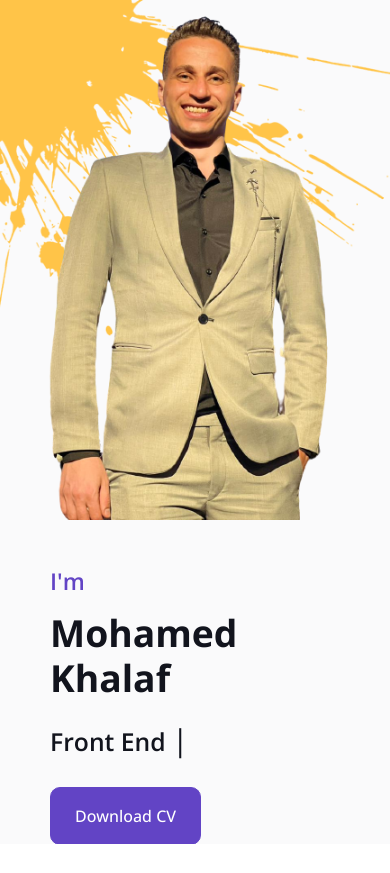
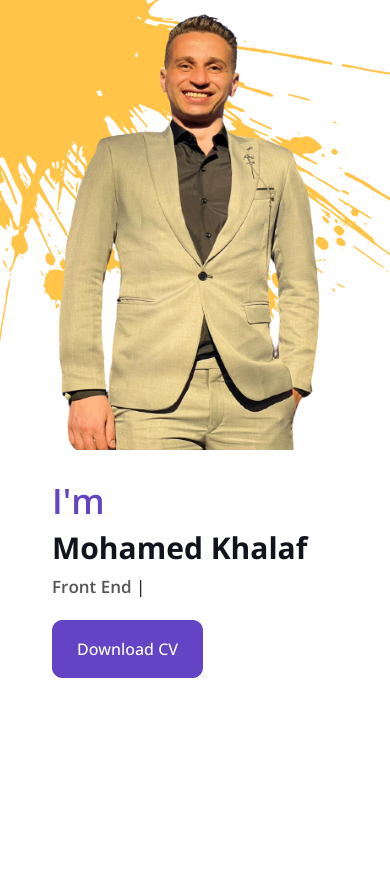
Before and after one commit to Mohamed-khalaf-95/Khalaf-Portfolio, a plain HTML site: page index.html in a window 390 px wide. Shown: the top 873 px of the page. Drawn offline with nearby package versions, Linux system fonts and the light colour scheme.

Commit message:
landin update

```diff
--- a/css/style.css
+++ b/css/style.css
@@ -1,7 +1,8 @@
 /********** Template CSS **********/
-*{
+* {
   text-transform: capitalize;
 }
+
 :root {
   --primary: #6244c5;
   --secondary: #ffc448;
@@ -103,60 +104,103 @@
 }
 
 /*** Header ***/
-#home {
-  margin-bottom: 6rem;
+.landing {
   background: url(../img/bg-header.png) left top no-repeat;
   height: 100vh;
   overflow: hidden;
+  position: relative;
 }
-#home .container {
-  height: 100vh;
-}
-#home .container .landing {
-  height: 100%;
+
+.landing .container {
+  min-height: 100vh;
   display: flex;
   justify-content: space-between;
+  align-items: center;
+  gap: 40px;
+  padding-bottom: 100px;
+  position: relative;
 }
-.landing-img{
-    background: url(../img/bg-header.png) 0% 0% no-repeat;
-    padding: 0;
-    margin: var(--bs-gutter-y) 0;
-    overflow: hidden;
-    display: flex;
-    border-radius: 30px;
-    background-size: 115%;
+
+@media(max-width: 991px) {
+  .landing .container {
+    flex-direction: column;
+    gap: 10px;
   }
-.landing-img img {
-  width: 500px;
+}
+
+@media(max-width: 767px) {
+  .landing .container {
+    flex-direction: column;
+    gap: 10px;
+  }
+}
+
+.landing .container .imag {
+  background: url(../img/bg-header.png) right top no-repeat;
+  border-radius: 20px;
+}
+
+@media(max-width: 991px) {
+  .landing .container .imag {
+    background: none;
+    order: -1;
+  }
+}
+
+@media(max-width: 767px) {
+  .landing .container .imag {
+    background: none;
+    order: -1;
+  }
+}
+
+.landing .container .imag img {
+  width: 600px;
   max-width: 100%;
 }
-#home .container .landing .download{
-    margin: 60px 0 !important;
-}
-/* start media  */
-@media(max-width: 767px){
-    .landing-img{
-        border-radius: 0;
+
+@media(max-width: 991px) {
+  .landing .container .imag img {
+    height: 450px;
+    max-width: 100%;
   }
 }
-@media (max-width: 991px) {
-    #home {
-      background: none;
+
+@media(max-width: 767px) {
+  .landing .container .imag img {
+    height: 450px;
   }
-  .landing-info {
-    margin: 0;
-    padding: 0 50px;
 }
-  .landing-img {
-    order: -1;
+
+.landing .container .info {
+  width: 100%;
+  flex: 1;
+  flex-basis: 70%;
+  padding: 20px 40px;
 }
-  .landing-img img {
-    width: 400px;
-    max-width: 100%;
+
+.landing .container .info h3 {
+  color: #6344c5;
+  font-size: 35px;
 }
-  #home .container .landing .download{
-    margin: 25px 0 !important;
+
+.landing .container .info h1 {
+  font-size: 50px;
+  font-weight: 700;
+  width: 450px;
 }
+
+@media(max-width: 767px) {
+  .landing .container .info h1 {
+    font-size: 30px;
+    width: 100%;
+  }
+}
+
+.landing .container .info h2 {
+  font-size: 30px;
+  color: #555;
+  line-height: 1.5;
 }
 
 .typed-cursor {
@@ -164,97 +208,32 @@
   color: var(--dark);
 }
 
-.btn-play {
-  position: relative;
-  display: block;
-  box-sizing: content-box;
-  width: 16px;
-  height: 26px;
-  border-radius: 100%;
-  border: none;
-  outline: none !important;
-  padding: 18px 20px 20px 28px;
-  background: var(--primary);
+.landing .container .info .typed-cursor {
+  font-size: 30px !important;
 }
 
-.btn-play:before {
-  content: "";
-  position: absolute;
-  z-index: 0;
-  left: 50%;
-  top: 50%;
-  transform: translateX(-50%) translateY(-50%);
-  display: block;
-  width: 60px;
-  height: 60px;
-  background: var(--primary);
-  border-radius: 100%;
-  animation: pulse-border 1500ms ease-out infinite;
+@media(max-width: 767px) {
+  .landing .container .info h2 {
+    font-size: 17px;
+    line-height: 1;
   }
 
-.btn-play:after {
-  content: "";
-  position: absolute;
-  z-index: 1;
-  left: 50%;
-  top: 50%;
-  transform: translateX(-50%) translateY(-50%);
-  display: block;
-  width: 60px;
-  height: 60px;
-  background: #ffffff;
-  border-radius: 100%;
-  transition: all 200ms;
-}
-
-.btn-play span {
-  display: block;
-  position: relative;
-  z-index: 3;
-  width: 0;
-  height: 0;
-  left: -1px;
-  border-left: 16px solid var(--primary);
-  border-top: 11px solid transparent;
-  border-bottom: 11px solid transparent;
-}
-
-@keyframes pulse-border {
-  0% {
-    transform: translateX(-50%) translateY(-50%) translateZ(0) scale(1);
-    opacity: 1;
-  }
-
-  100% {
-    transform: translateX(-50%) translateY(-50%) translateZ(0) scale(2);
-    opacity: 0;
+  .landing .container .info .typed-cursor {
+    font-size: 17px !important;
   }
 }
 
-.modal-video .modal-dialog {
-  position: relative;
-  max-width: 800px;
-  margin: 60px auto 0 auto;
+.landing .container .info .download {
+  margin-top: 50px;
 }
 
-.modal-video .modal-body {
-  position: relative;
-  padding: 0px;
+@media(max-width: 767px) {
+  .landing .container .info .download {
+    margin-top: 20px;
+  }
 }
 
-.modal-video .close {
-  position: absolute;
-  width: 30px;
-  height: 30px;
-  right: 0px;
-  top: -30px;
-  z-index: 999;
-  font-size: 30px;
-  font-weight: normal;
-  color: #ffffff;
-  background: #000000;
-  opacity: 1;
-}
+/* end header  */
 
 /*** About ***/
 #about .years .display-1 {
@@ -303,11 +282,12 @@
 }
 
 /*** Project Portfolio ***/
-.portfolio-container{
+.portfolio-container {
   display: grid;
   grid-template-columns: repeat(auto-fill, minmax(300px, 1fr));
   gap: 40px;
 }
+
 #portfolio-flters li {
   display: inline-block;
   font-weight: 500;
@@ -327,10 +307,12 @@
   position: relative;
   height: 400px;
 }
-.portfolio-img img{
+
+.portfolio-img img {
   min-width: 100%;
   height: 400px;
 }
+
 .portfolio-btn {
   position: absolute;
   width: 100%;
@@ -481,3 +463,16 @@
 .testimonial-carousel .owl-dot.active::after {
   background: var(--primary);
 }
+
+/* starrt map  */
+.map {
+  margin: 0 auto;
+}
+
+@media(max-width: 767px) {
+  .map {
+    padding: 0 10px;
+  }
+}
+
+/* end map  */
--- a/index.html
+++ b/index.html
@@ -75,23 +75,19 @@
 
 
     <!-- Header Start -->
-    <div class="container-fluid bg-light my-6 mt-0" id="home">
+    <div class="landing" id="home">
         <div class="container">
-            <div class="row g-5 align-items-center landing">
-                <div class="col-lg-6 py-6 pb-0 pt-lg-0 landing-info">
-                    <h3 class="text-primary mb-3">I'm</h3>
-                    <h1 class="display-3 mb-3">Mohamed Khalaf</h1>
-                    <h2 class="typed-text-output d-inline"></h2>
-                    <div class="typed-text d-none">Web Designer, Web Developer, Front End Developer, Back End Developer, Full Stack Web Developer</div>
-                    <div class="d-flex align-items-center download">
-                        <a href="cv/Mohamed Khalaf-IT.pdf" class="btn btn-primary py-3 px-4 me-5" download>Download
-                            CV</a>
-
-                    </div>
+            <div class="info">
+                <h3>I'm</h3>
+                <h1>Mohamed Khalaf</h1>
+                <h2 class="typed-text-output d-inline"></h2>
+                <div class="typed-text d-none">Web Designer, Web Developer, Front End Developer, Back End Developer, Full Stack Web Developer</div>
+                <div class="download">
+                    <a href="cv/Mohamed Khalaf-IT.pdf" class="btn btn-primary py-3 px-4 me-5" download>Download CV</a>
                 </div>
-                <div class="col-lg-6 landing-img">
-                    <img class="img-fluid " src="img/khalaf-removebg-preview.png" alt="">
-                </div>
+            </div>
+            <div class="imag">
+                <img src="img/khalaf-removebg-preview.png" alt="">
             </div>
         </div>
     </div>
@@ -666,11 +662,11 @@
 
 
     <!-- Map Start -->
-    <div class="container-xxl pt-5 mb-5 pb-5 px-0 wow fadeInUp" data-wow-delay="0.1s">
-        <div class="container-xxl pt-5 px-0">
+    <div class="wow fadeInUp" data-wow-delay="0.1s">
+        <div class="map">
             <div class="bg-dark mb-1">
                 <iframe
-                src="https://www.google.com/maps/embed?pb=!1m18!1m12!1m3!1d110234.28399308046!2d31.83649392193375!3d30.29914639687832!2m3!1f0!2f0!3f0!3m2!1i1024!2i768!4f13.1!3m3!1m2!1s0x14f8075f7c0ecadb%3A0xc54596c9cf9f7c82!2z2YXYr9mK2YbYqSDYp9mE2LnYp9i02LEg2YXZhiDYsdmF2LbYp9mG2Iwg2YXYrdin2YHYuNipINin2YTYtNix2YLZitip!5e0!3m2!1sar!2seg!4v1700767880461!5m2!1sar!2seg"
+                    src="https://www.google.com/maps/embed?pb=!1m18!1m12!1m3!1d110234.28399308046!2d31.83649392193375!3d30.29914639687832!2m3!1f0!2f0!3f0!3m2!1i1024!2i768!4f13.1!3m3!1m2!1s0x14f8075f7c0ecadb%3A0xc54596c9cf9f7c82!2z2YXYr9mK2YbYqSDYp9mE2LnYp9i02LEg2YXZhiDYsdmF2LbYp9mG2Iwg2YXYrdin2YHYuNipINin2YTYtNix2YLZitip!5e0!3m2!1sar!2seg!4v1700767880461!5m2!1sar!2seg"
                     frameborder="0" style="width: 100%; height: 550px; border:0;" allowfullscreen="" aria-hidden="false"
                     tabindex="0"></iframe>
             </div>
@@ -684,7 +680,8 @@
         <div class="container">
             <div class="row">
                 <div class="col-md-12 text-center text-md-center mb-3 mb-md-0">
-                    &copy; <a class="border-bottom text-secondary" href="index.html">Mohamed Khalaf Portfolio</a>, All Right
+                    &copy; <a class="border-bottom text-secondary" href="index.html">Mohamed Khalaf Portfolio</a>, All
+                    Right
                     Reserved.
                 </div>
             </div>
```
Lines whose indentation alone changed are shown as unchanged.
